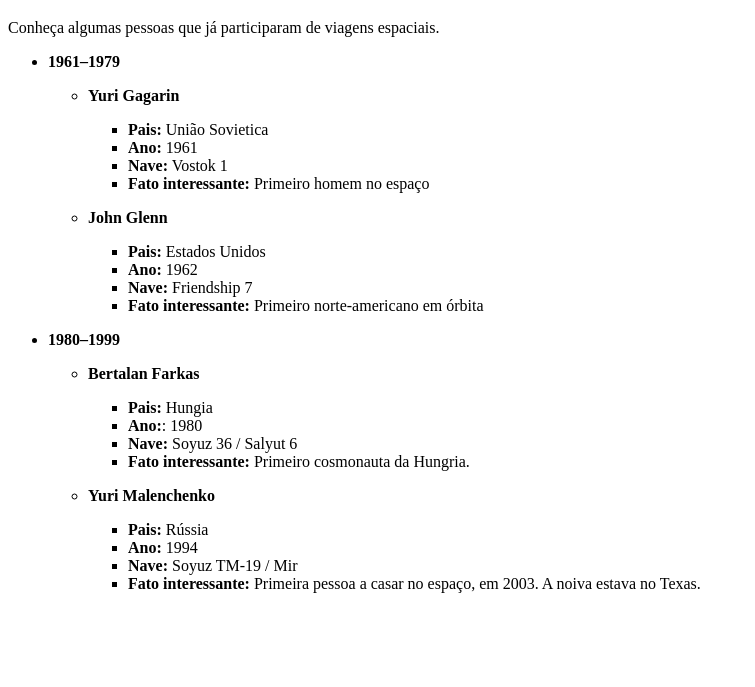
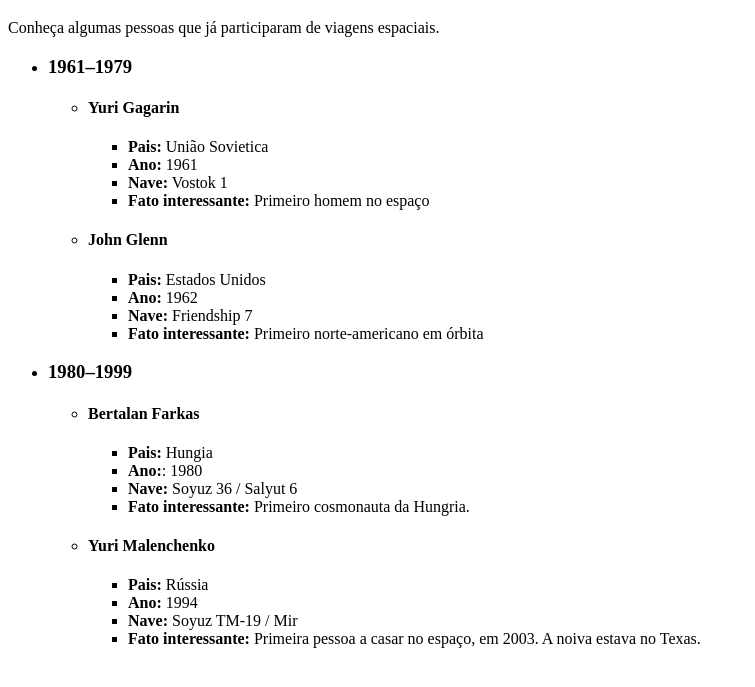
Before and after one commit to luciafm/Exercicios_OBC, a plain HTML site: page lista.html in a window 1280 px wide. Shown: the part 61-748 px from the top of the page, without its empty margins (0-755 px from the left). Drawn offline with Linux system fonts and the light colour scheme.

Commit message:
Questão 01

```diff
--- a/lista.html
+++ b/lista.html
@@ -12,10 +12,10 @@
    <p> Conheça algumas pessoas que já participaram de viagens espaciais.</p>
 
    <ul>
-        <li> <b> 1961–1979 </b> </li>
+        <li> <h3> <b> 1961–1979 </b> </h3> </li>
         <p></p>
         <ul>
-            <li> <b> Yuri Gagarin </b> </li>
+            <li> <h4> <b> Yuri Gagarin </b> </h4> </li>
             <p></p>
             <ul>
                 <li> <b>Pais:</b> União Sovietica</li>
@@ -24,7 +24,7 @@
                 <li> <b>Fato interessante:</b> Primeiro homem no espaço </li>
             </ul>
         <p></p>
-         <li> <b>John Glenn </b> </li>
+         <li> <h4> <b>John Glenn </b> </h4> </li>
          <p></p>
          <ul>
                 <li> <b>Pais:</b> Estados Unidos </li>
@@ -34,10 +34,10 @@
             </ul>
         </ul>
         <p></p>
-        <li> <b>1980–1999</b> </li>
+        <li> <h3> <b>1980–1999</b> </h3> </li>
         <p></p>
         <ul>
-            <li> <b>Bertalan Farkas</b> </li>
+            <li> <h4> <b>Bertalan Farkas</b> </h4> </li>
             <p></p>
             <ul>
                 <li> <b>Pais:</b> Hungia</li>
@@ -47,7 +47,7 @@
             </ul>
             <p></p>
 
-            <li> <b>Yuri Malenchenko</b> </li>
+            <li> <h4> <b>Yuri Malenchenko</b> </h4> </li>
             <p></p>
             <ul>
                 <li> <b>Pais:</b> Rússia</li>
```
